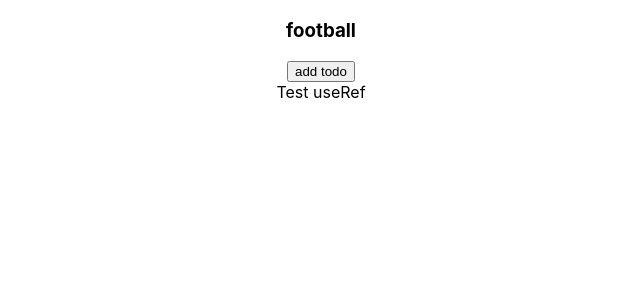
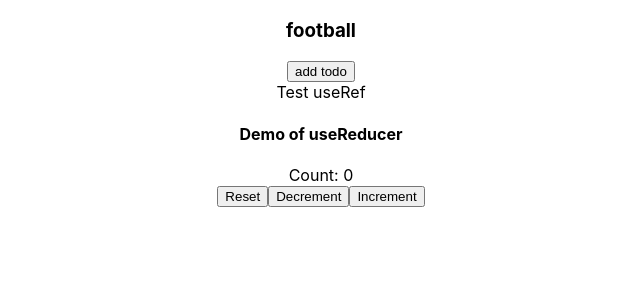
Before and after one commit to yueveron/create-react-app-ts_template, a React (Create React App) app: page / in a window 1280 px wide. Shown: the top 300 px of the page, without its empty margins (319-959 px from the left). Built offline with nearby package versions, Linux system fonts and the light colour scheme; a web font is replaced by a local one.

Commit message:
feat: simple useReducer

```diff
--- a/src/pages/demo-typescript/DemoTs.tsx
+++ b/src/pages/demo-typescript/DemoTs.tsx
@@ -1,6 +1,6 @@
 import { useEffect, useState, useRef } from 'react';
 import '../../styles/globals.scss';
-
+import PageUseReducer from './pages/SimpleUseReducer';
 const name: string = 'Tom';
 const hobbies: string[] = ['Tom', 'Jack'];
 // Type of Tuple, Tuple can contain two values of different data types
@@ -101,6 +101,8 @@ const DemoTs = ({ hobbies }: demoTsProps) => {
       <h3>{hobbies}</h3>
       <button onClick={handleAdd}>add todo</button>
       <div ref={divRef}>Test useRef</div>
+      <h4>Demo of useReducer</h4>
+      <PageUseReducer />
     </>
   );
 };
--- /dev/null
+++ b/src/pages/demo-typescript/pages/SimpleUseReducer.tsx
@@ -0,0 +1,49 @@
+/**
+ * React 的官方说法 : useReducer 是 useState 的一种替代性写法，让代码更容易维护及拓展
+    - useState :适合定义一些简单的状态(字符串、数值型、布尔型)
+    - useReducer : 适合逻辑比较复杂的state(数组或对象等其它复杂的类型等)
+*/
+import { useReducer } from 'react';
+const initialCount = 0;
+const reducer = (state: any, action: any) => {
+  switch (action.type) {
+    case 'increment':
+      return action.payload;
+
+    case 'decrement':
+      return action.payload;
+
+    case 'reset':
+      return action.payload;
+
+    default:
+      return state;
+  }
+};
+const SimpleUseReducer = () => {
+  const [state, dispatch] = useReducer(reducer, initialCount);
+
+  return (
+    <>
+      Count: {state}
+      <div>
+        <button
+          onClick={() => dispatch({ type: 'reset', payload: initialCount })}
+        >
+          Reset
+        </button>
+        <button
+          onClick={() => dispatch({ type: 'decrement', payload: state - 1 })}
+        >
+          Decrement
+        </button>
+        <button
+          onClick={() => dispatch({ type: 'increment', payload: state + 1 })}
+        >
+          Increment
+        </button>
+      </div>
+    </>
+  );
+};
+export default SimpleUseReducer;
```
